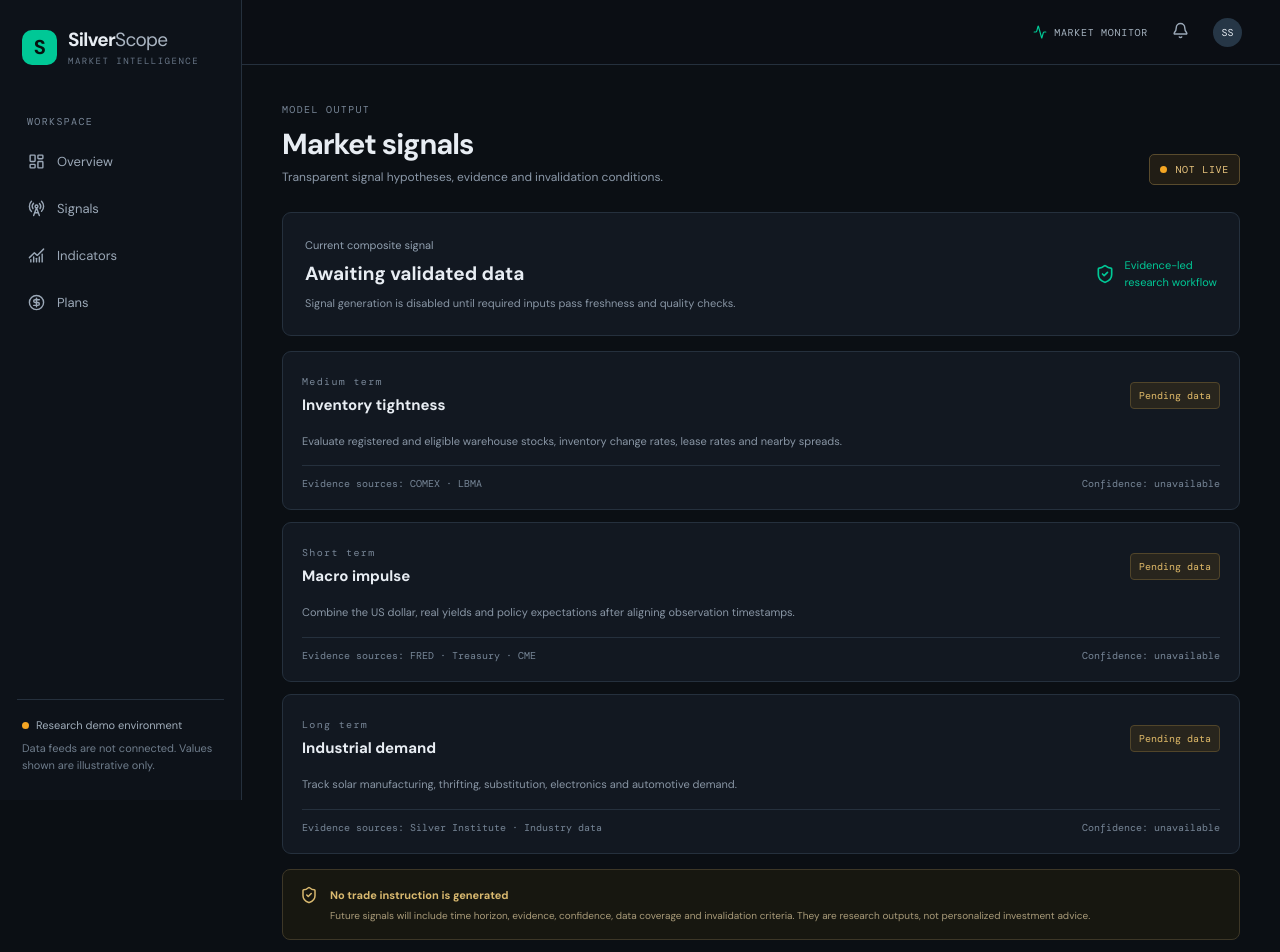
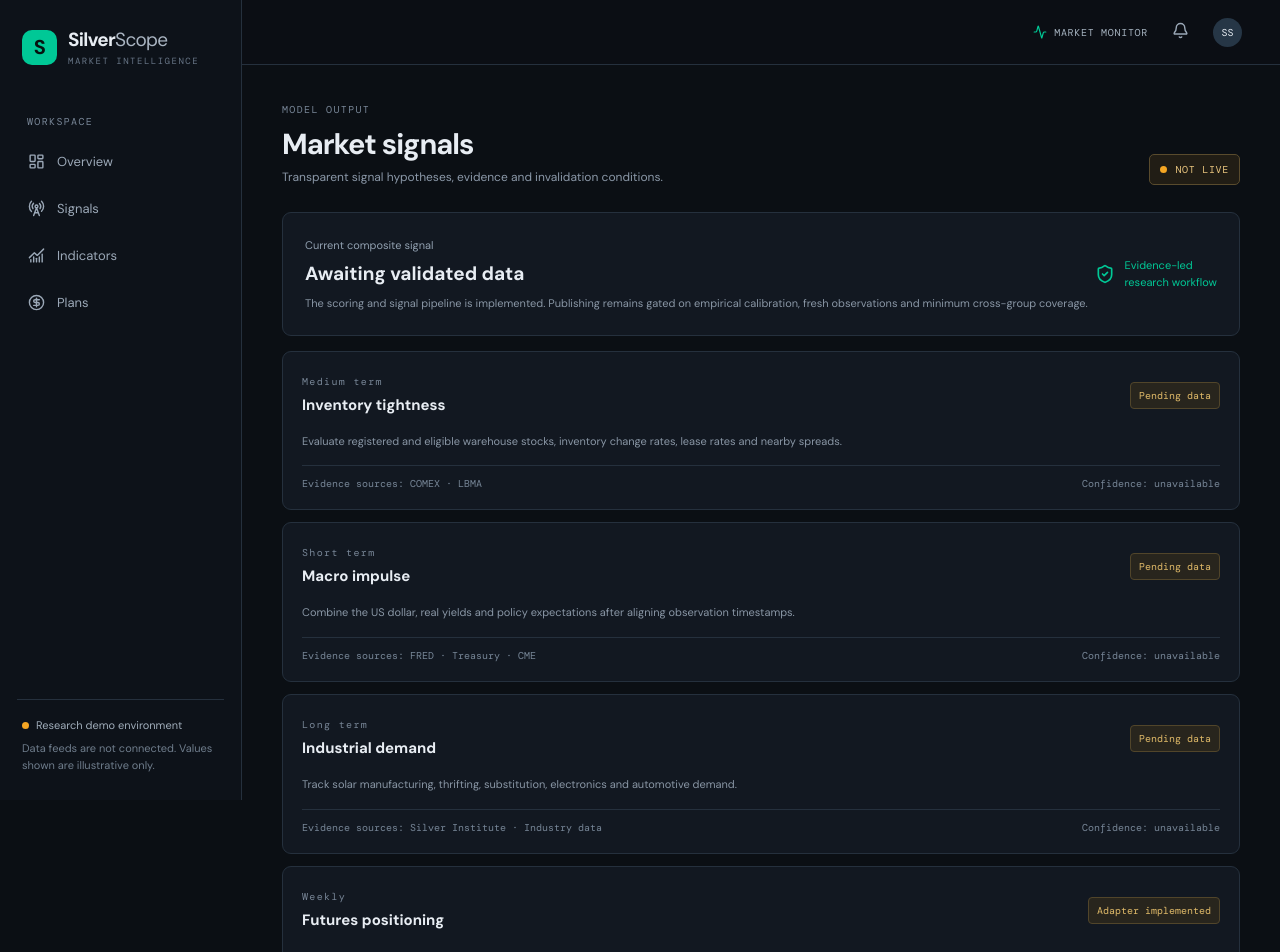
Before and after one commit to reakneel/silverscope, a Next.js app: page /signals in a window 1280 px wide. Shown: the top 952 px of the page. Built offline with nearby package versions, Linux system fonts and the light colour scheme.

Commit message:
feat: expose CFTC positioning and calibrated signal readiness

```diff
--- a/app/signals/page.tsx
+++ b/app/signals/page.tsx
@@ -1,15 +1,16 @@
-import { ArrowDownRight, ArrowUpRight, ShieldCheck } from "lucide-react";
+import { ShieldCheck } from "lucide-react";
 
 const signals = [
   { title: "Inventory tightness", horizon: "Medium term", status: "Pending data", description: "Evaluate registered and eligible warehouse stocks, inventory change rates, lease rates and nearby spreads.", source: "COMEX · LBMA" },
   { title: "Macro impulse", horizon: "Short term", status: "Pending data", description: "Combine the US dollar, real yields and policy expectations after aligning observation timestamps.", source: "FRED · Treasury · CME" },
-  { title: "Industrial demand", horizon: "Long term", status: "Pending data", description: "Track solar manufacturing, thrifting, substitution, electronics and automotive demand.", source: "Silver Institute · Industry data" }
+  { title: "Industrial demand", horizon: "Long term", status: "Pending data", description: "Track solar manufacturing, thrifting, substitution, electronics and automotive demand.", source: "Silver Institute · Industry data" },
+  { title: "Futures positioning", horizon: "Weekly", status: "Adapter implemented", description: "Monitor COMEX standard Silver managed-money net positioning from the CFTC Disaggregated Futures Only report; Micro Silver and combined options data are excluded.", source: "CFTC · COMEX Silver 084691" }
 ];
 
 export default function SignalsPage() {
   return <div className="page-wrap"><div className="page-heading"><div><div className="eyebrow">MODEL OUTPUT</div><h1>Market signals</h1><p>Transparent signal hypotheses, evidence and invalidation conditions.</p></div><span className="demo-tag"><span/> NOT LIVE</span></div>
-    <div className="signal-summary"><div><span className="metric-label">Current composite signal</span><h2>Awaiting validated data</h2><p>Signal generation is disabled until required inputs pass freshness and quality checks.</p></div><div className="signal-lock"><ShieldCheck size={20}/><span>Evidence-led<br/>research workflow</span></div></div>
+    <div className="signal-summary"><div><span className="metric-label">Current composite signal</span><h2>Awaiting validated data</h2><p>The scoring and signal pipeline is implemented. Publishing remains gated on empirical calibration, fresh observations and minimum cross-group coverage.</p></div><div className="signal-lock"><ShieldCheck size={20}/><span>Evidence-led<br/>research workflow</span></div></div>
     <div className="signal-list">{signals.map(s=><article className="panel signal-card" key={s.title}><div className="signal-card-top"><div><span className="eyebrow">{s.horizon}</span><h2>{s.title}</h2></div><span className="pending-pill">{s.status}</span></div><p>{s.description}</p><div className="signal-meta"><span>Evidence sources: {s.source}</span><span>Confidence: unavailable</span></div></article>)}</div>
-    <div className="notice"><ShieldCheck size={18}/><div><strong>No trade instruction is generated</strong><p>Future signals will include time horizon, evidence, confidence, data coverage and invalidation criteria. They are research outputs, not personalized investment advice.</p></div></div>
+    <div className="notice"><ShieldCheck size={18}/><div><strong>No trade instruction is generated</strong><p>Future signals will include model version, time horizon, source evidence, confidence, data coverage and invalidation criteria. They are research outputs, not personalized investment advice.</p></div></div>
   </div>;
 }
--- a/lib/data/source-registry.ts
+++ b/lib/data/source-registry.ts
@@ -6,7 +6,7 @@ export interface SourceDefinition {
 }
 export const SOURCE_REGISTRY: readonly SourceDefinition[] = [
   { id: "fred", name: "Federal Reserve Economic Data", kind: "api", domains: ["macro"], baseUrl: "https://api.stlouisfed.org/fred", expectedCadence: "daily / weekly", licenseStatus: "public_api", enabled: false, notes: "Requires a FRED API key; verify series definitions and publication lags." },
-  { id: "cftc", name: "Commodity Futures Trading Commission", kind: "api", domains: ["positioning"], baseUrl: "https://publicreporting.cftc.gov", expectedCadence: "weekly", licenseStatus: "unverified", enabled: false, notes: "Align report dates and publication dates before use." },
+  { id: "cftc", name: "Commodity Futures Trading Commission", kind: "api", domains: ["positioning"], baseUrl: "https://publicreporting.cftc.gov", expectedCadence: "weekly", licenseStatus: "public_api", enabled: false, notes: "Disaggregated futures-only COMEX standard Silver contract 084691; report date is Tuesday-as-of, publication date is not inferred." },
   { id: "cme-comex", name: "CME / COMEX", kind: "api", domains: ["inventory_liquidity"], baseUrl: "https://www.cmegroup.com", expectedCadence: "daily", licenseStatus: "unverified", enabled: false, notes: "Confirm redistribution and licensing terms before production ingestion." },
   { id: "lbma", name: "London Bullion Market Association", kind: "file", domains: ["inventory_liquidity", "supply_demand"], baseUrl: "https://www.lbma.org.uk", expectedCadence: "monthly", licenseStatus: "unverified", enabled: false, notes: "Confirm data access and redistribution terms." },
 ] as const;
```
Also changed, not shown: 1 other file (tests, documents, lock files or other folders).
